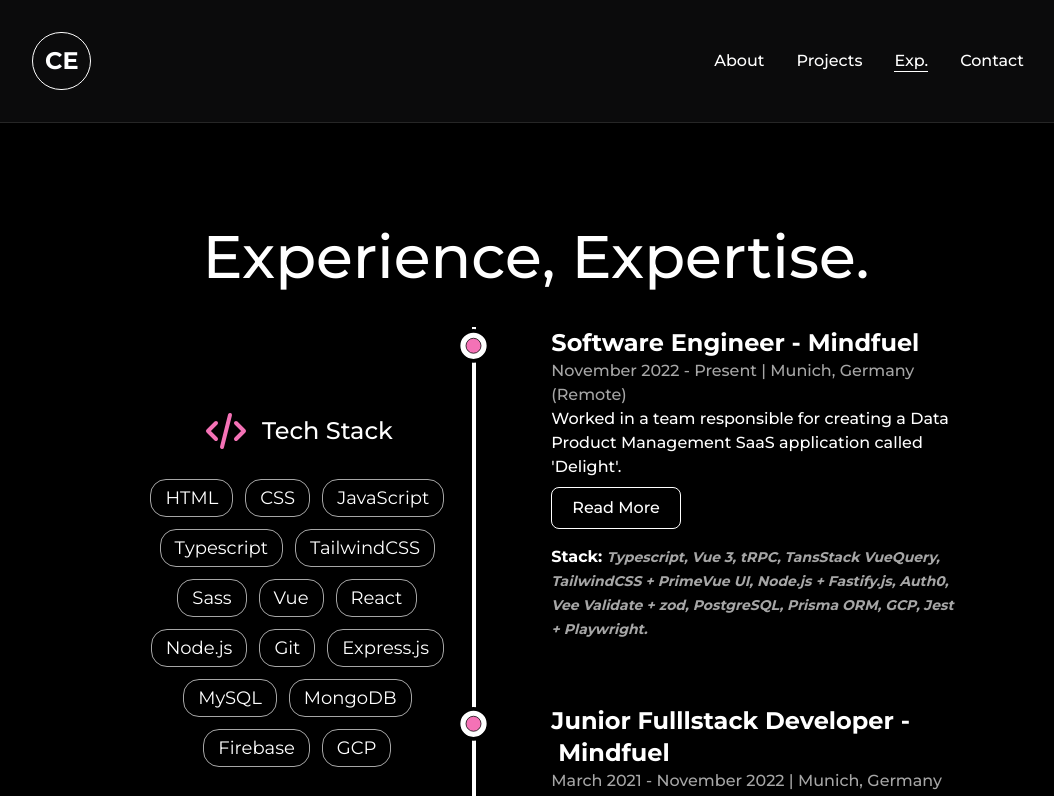
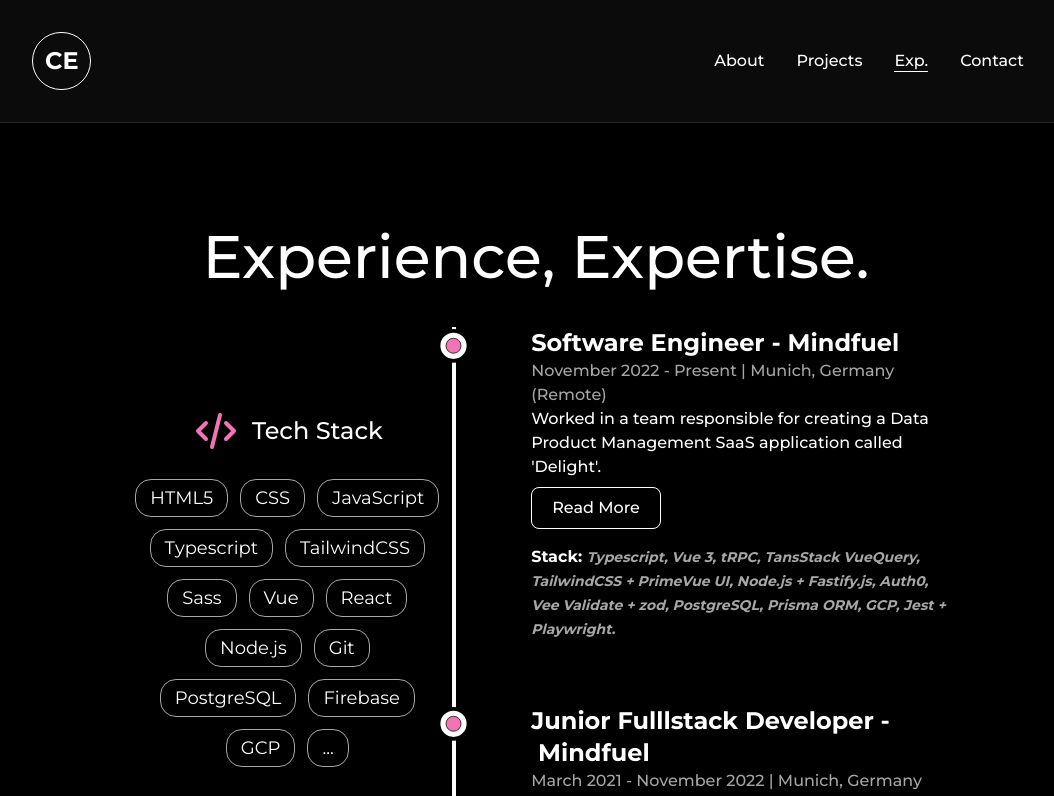
Before and after one commit to colenocks/portfolio_v2, a Next.js app: page /experience in a window 1280 px wide. Shown: the top 796 px of the page, without its empty margins (96-1150 px from the left). Built offline with nearby package versions, Linux system fonts and the light colour scheme.

Commit message:
update stack

```diff
--- a/src/app/experience/page.tsx
+++ b/src/app/experience/page.tsx
@@ -10,7 +10,7 @@ type Props = {}
 
 const Experience = (props: Props) => {
   const skills: { title: string; logo?: string }[] = [
-    { title: "HTML", logo: "https://res.cloudinary.com/colenocks/image/upload/v1717535176/dev_images/portfolio/HTML-5_va5chx.png" },
+    { title: "HTML5", logo: "https://res.cloudinary.com/colenocks/image/upload/v1717535176/dev_images/portfolio/HTML-5_va5chx.png" },
     { title: "CSS", logo: "https://res.cloudinary.com/colenocks/image/upload/v1717535172/dev_images/portfolio/CSS-3_xw6ogr.png" },
     { title: "JavaScript", logo: "https://res.cloudinary.com/colenocks/image/upload/v1717535178/dev_images/portfolio/JavaScript_tmiapl.png" },
     { title: "Typescript", logo: "https://res.cloudinary.com/colenocks/image/upload/v1717535195/dev_images/portfolio/typescript_o8twmb.png" },
@@ -20,11 +20,10 @@ const Experience = (props: Props) => {
     { title: "React", logo: "https://res.cloudinary.com/colenocks/image/upload/v1717535183/dev_images/portfolio/React_kikqlk.png" },
     { title: "Node.js", logo: "https://res.cloudinary.com/colenocks/image/upload/v1717535182/dev_images/portfolio/Node-JS_uqghrz.png" },
     { title: "Git", logo: "https://res.cloudinary.com/colenocks/image/upload/v1717535174/dev_images/portfolio/Git_sxyjcp.png" },
-    { title: "Express.js", logo: "https://res.cloudinary.com/colenocks/image/upload/v1717535173/dev_images/portfolio/ExpressJS_dcepsk.png" },
-    { title: "MySQL", logo: "https://res.cloudinary.com/colenocks/image/upload/v1717535180/dev_images/portfolio/MySQL_aakjrs.png" },
-    { title: "MongoDB", logo: "https://res.cloudinary.com/colenocks/image/upload/v1717535179/dev_images/portfolio/MongoDB_fb5gnd.png" },
+    { title: "PostgreSQL", logo: "https://res.cloudinary.com/colenocks/image/upload/v1717535180/dev_images/portfolio/MySQL_aakjrs.png" },
     { title: "Firebase", logo: "https://res.cloudinary.com/colenocks/image/upload/v1717535189/dev_images/portfolio/firebase_jo0tbe.png" },
     { title: "GCP" },
+    { title: "..." },
   ]
 
   return (
@@ -42,9 +41,9 @@ const Experience = (props: Props) => {
                 <motion.span
                   key={skill.title + index}
                   className={"duration-800 cursor-default rounded-2xl border border-white/65 px-3.5 py-1 text-lg text-white transition-all ease-out hover:text-pink-400"}
-                  initial={{ opacity: 0, translateX: -50, translateY: -50 }}
-                  animate={{ opacity: 1, translateX: 0, translateY: 0 }}
-                  transition={{ duration: 0.4, delay: index * 0.06 }}
+                  initial={{ opacity: 0, scale: 0, translateX: -50, translateY: -50 }}
+                  animate={{ opacity: 1, scale: 1, translateX: 0, translateY: 0 }}
+                  transition={{ duration: 0.8, type: "spring", delay: index * 0.1 }}
                 >
                   {skill.title}
                 </motion.span>
```
